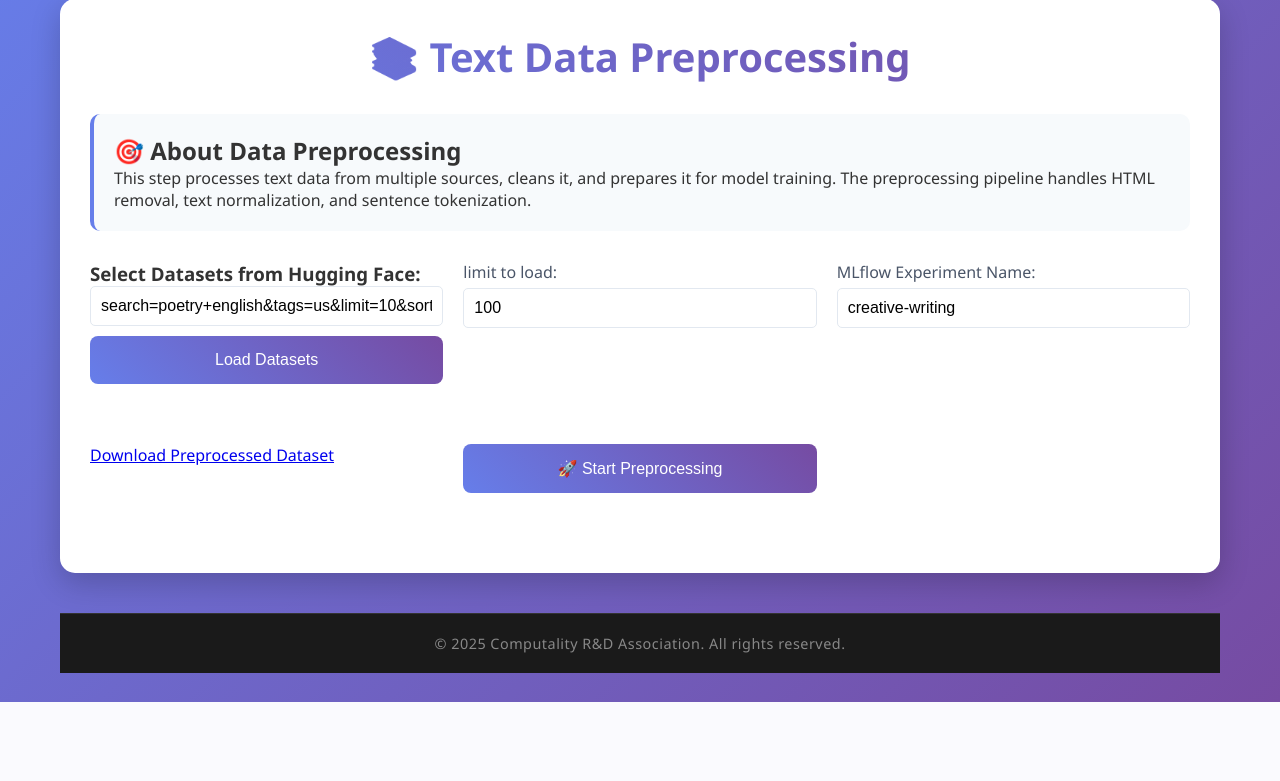
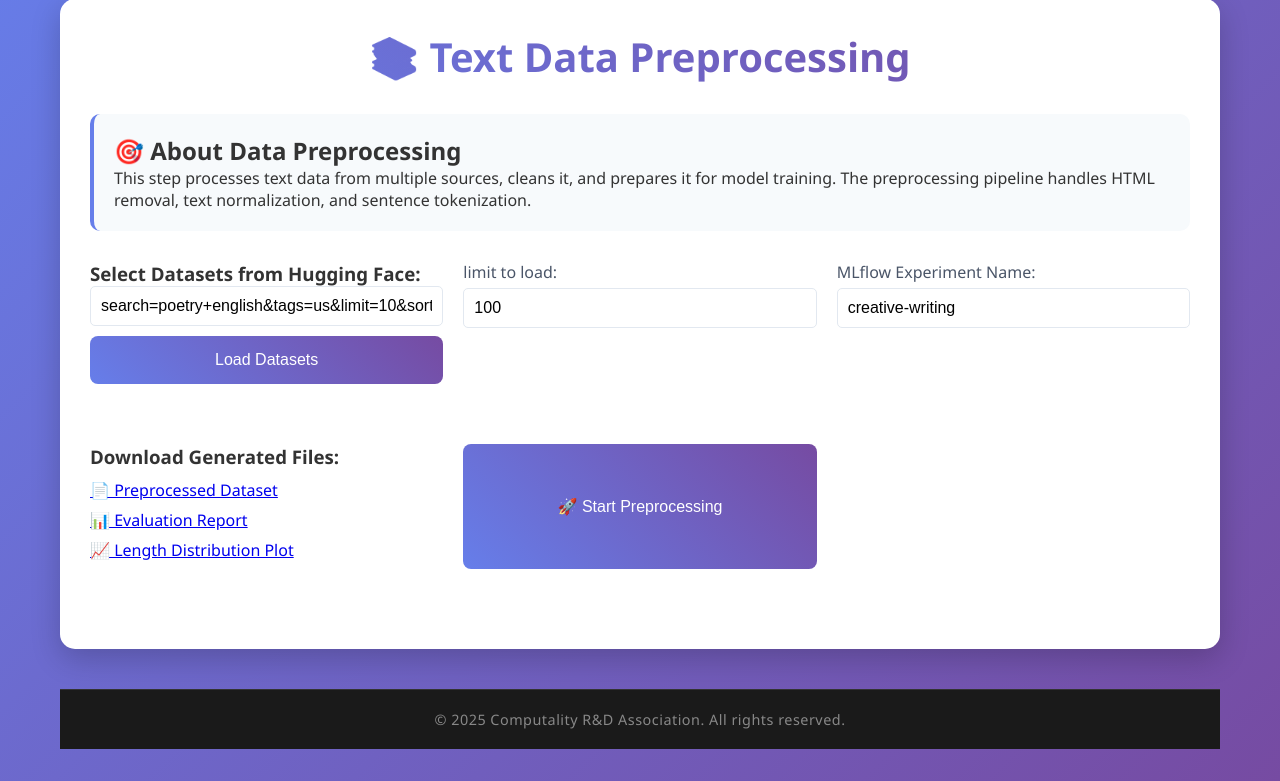
Before and after one commit to amrmausadx/ai-assistant-x, a Flask app: page /preprocessing in a window 1280 px wide. Shown: the part 98-879 px from the top of the page. Before the commit the page ends 800 px from the top, so only its background shows below. Run offline with Flask 3, Linux system fonts and the light colour scheme.

Commit message:
Enhance file download section with generated files

```diff
--- a/templates/preprocessing.html
+++ b/templates/preprocessing.html
@@ -72,7 +72,18 @@
      <input type="text" id="experiment_name" name="experiment_name" value="creative-writing" required>
 </div>
 <div class="form-group">
-    <a href="/static/datasets.txt">Download Preprocessed Dataset</a>
+    <h3>Download Generated Files:</h3>
+    <ul style="list-style: none; padding-left: 0; margin-top: 10px;">
+        <li style="margin-bottom: 8px;">
+            <a href="/static/datasets.txt">📄 Preprocessed Dataset</a>
+        </li>
+        <li style="margin-bottom: 8px;">
+            <a href="/static/evaluation_report.txt">📊 Evaluation Report</a>
+        </li>
+        <li style="margin-bottom: 8px;">
+            <a href="/static/length_distribution.png">📈 Length Distribution Plot</a>
+        </li>
+    </ul>
 </div>
 <button id="startBtn" class="btn" onclick="startPreprocessing()">
     🚀 Start Preprocessing
```
